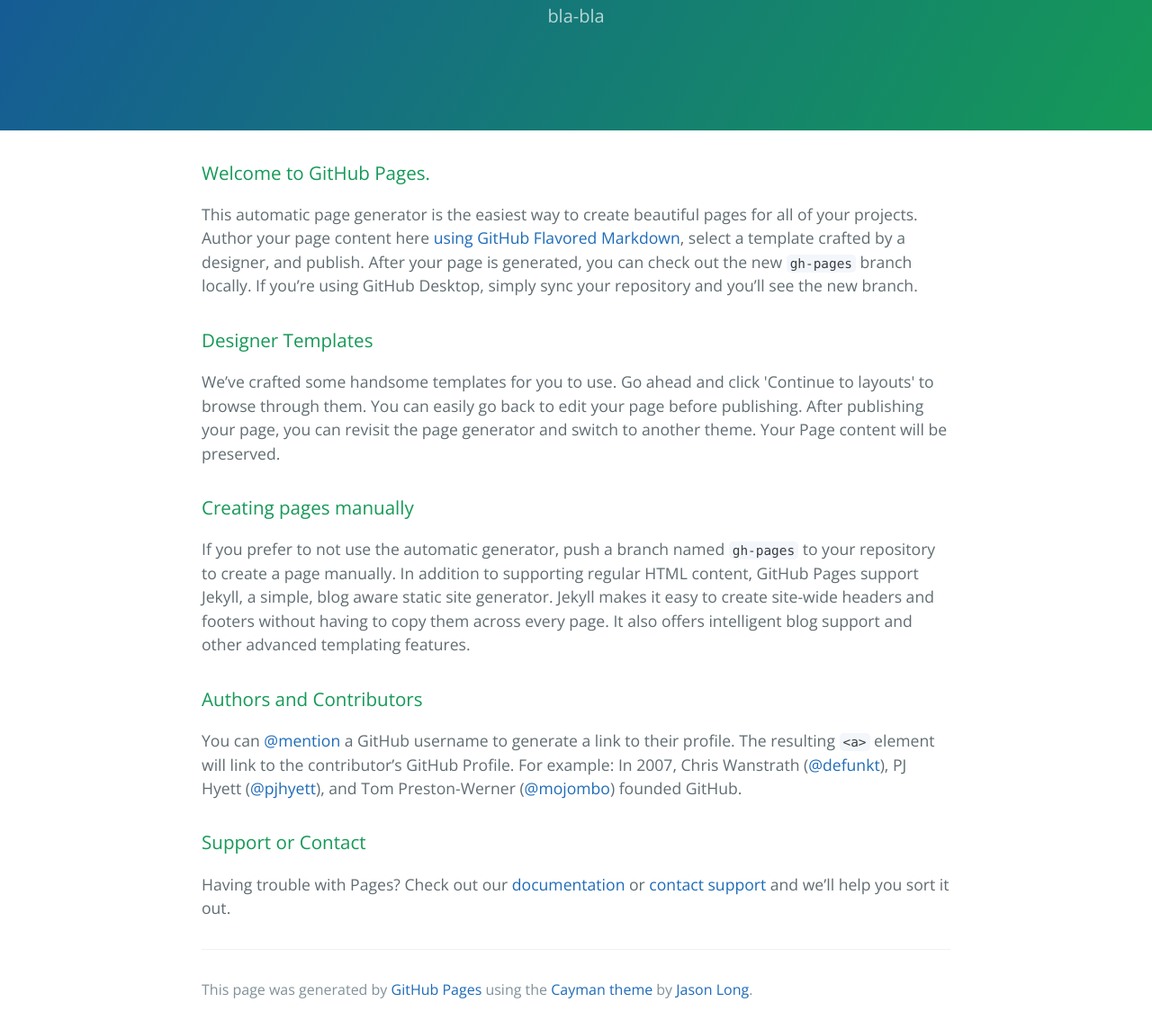
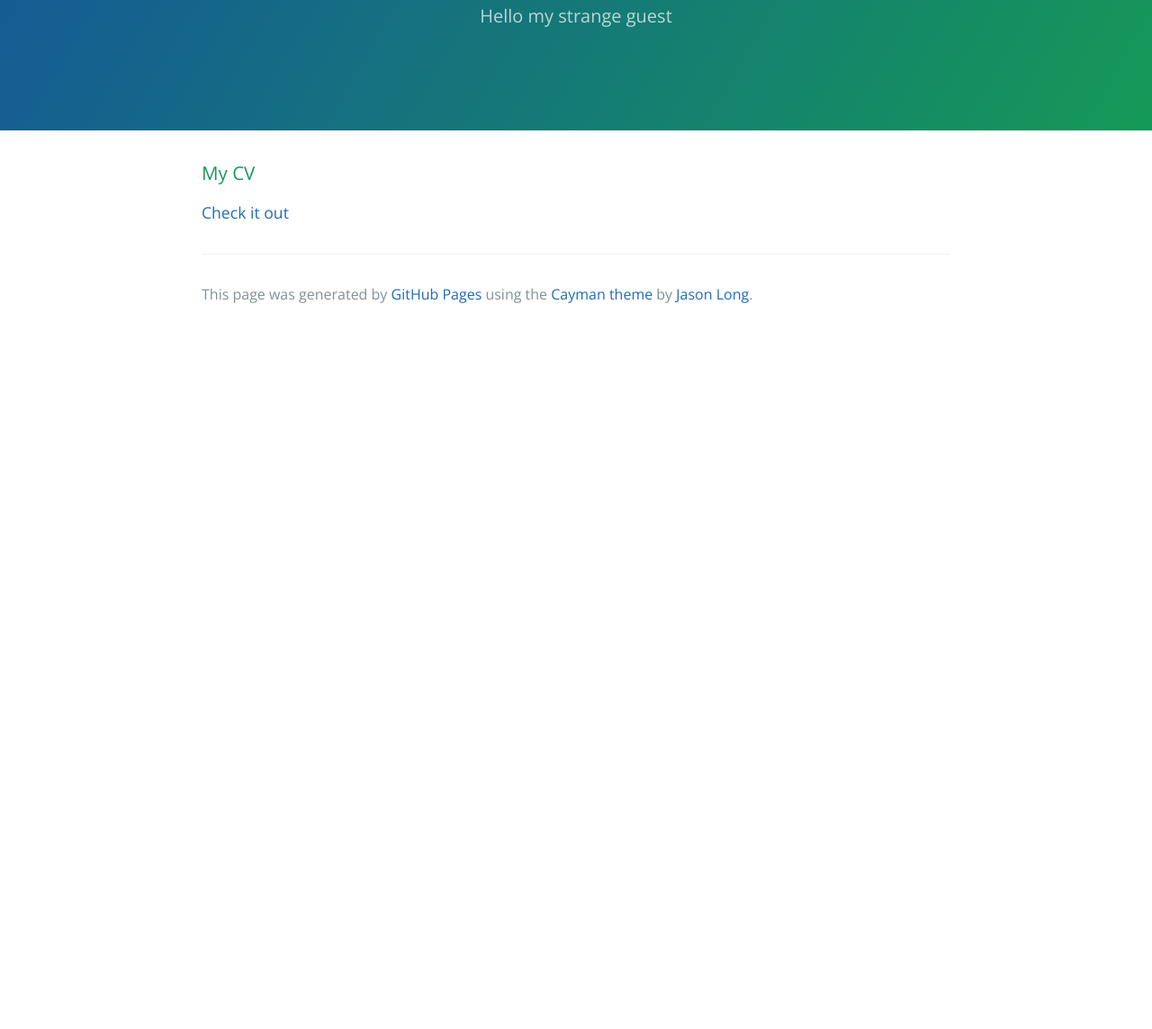
Before and after one commit to pashaproton/pashaproton.github.io, a plain HTML site: page index.html in a window 1280 px wide. Shown: the part 172-1316 px from the top of the page at 90% size. After the commit the page ends 800 px from the top, so only its background shows below. Drawn offline with nearby package versions, Linux system fonts and the light colour scheme.

Commit message:
Update index.html

```diff
--- a/index.html
+++ b/index.html
@@ -12,34 +12,12 @@
   <body>
     <section class="page-header">
       <h1 class="project-name">Pashaproton.GitHub.io</h1>
-      <h2 class="project-tagline">bla-bla</h2>
+      <h2 class="project-tagline">Hello my strange guest</h2>
     </section>
 
     <section class="main-content">
-      <h3>
-<a id="welcome-to-github-pages" class="anchor" href="#welcome-to-github-pages" aria-hidden="true"><span aria-hidden="true" class="octicon octicon-link"></span></a>Welcome to GitHub Pages.</h3>
-
-<p>This automatic page generator is the easiest way to create beautiful pages for all of your projects. Author your page content here <a href="https://guides.github.com/features/mastering-markdown/">using GitHub Flavored Markdown</a>, select a template crafted by a designer, and publish. After your page is generated, you can check out the new <code>gh-pages</code> branch locally. If you’re using GitHub Desktop, simply sync your repository and you’ll see the new branch.</p>
-
-<h3>
-<a id="designer-templates" class="anchor" href="#designer-templates" aria-hidden="true"><span aria-hidden="true" class="octicon octicon-link"></span></a>Designer Templates</h3>
-
-<p>We’ve crafted some handsome templates for you to use. Go ahead and click 'Continue to layouts' to browse through them. You can easily go back to edit your page before publishing. After publishing your page, you can revisit the page generator and switch to another theme. Your Page content will be preserved.</p>
-
-<h3>
-<a id="creating-pages-manually" class="anchor" href="#creating-pages-manually" aria-hidden="true"><span aria-hidden="true" class="octicon octicon-link"></span></a>Creating pages manually</h3>
-
-<p>If you prefer to not use the automatic generator, push a branch named <code>gh-pages</code> to your repository to create a page manually. In addition to supporting regular HTML content, GitHub Pages support Jekyll, a simple, blog aware static site generator. Jekyll makes it easy to create site-wide headers and footers without having to copy them across every page. It also offers intelligent blog support and other advanced templating features.</p>
-
-<h3>
-<a id="authors-and-contributors" class="anchor" href="#authors-and-contributors" aria-hidden="true"><span aria-hidden="true" class="octicon octicon-link"></span></a>Authors and Contributors</h3>
-
-<p>You can <a href="https://help.github.com/articles/basic-writing-and-formatting-syntax/#mentioning-users-and-teams" class="user-mention">@mention</a> a GitHub username to generate a link to their profile. The resulting <code>&lt;a&gt;</code> element will link to the contributor’s GitHub Profile. For example: In 2007, Chris Wanstrath (<a href="https://github.com/defunkt" class="user-mention">@defunkt</a>), PJ Hyett (<a href="https://github.com/pjhyett" class="user-mention">@pjhyett</a>), and Tom Preston-Werner (<a href="https://github.com/mojombo" class="user-mention">@mojombo</a>) founded GitHub.</p>
-
-<h3>
-<a id="support-or-contact" class="anchor" href="#support-or-contact" aria-hidden="true"><span aria-hidden="true" class="octicon octicon-link"></span></a>Support or Contact</h3>
-
-<p>Having trouble with Pages? Check out our <a href="https://help.github.com/pages">documentation</a> or <a href="https://github.com/contact">contact support</a> and we’ll help you sort it out.</p>
+      <h3>My CV</h3>
+      <a href="//pashaproton.github.io/CV/">Check it out</a>
 
       <footer class="site-footer">
 
```
